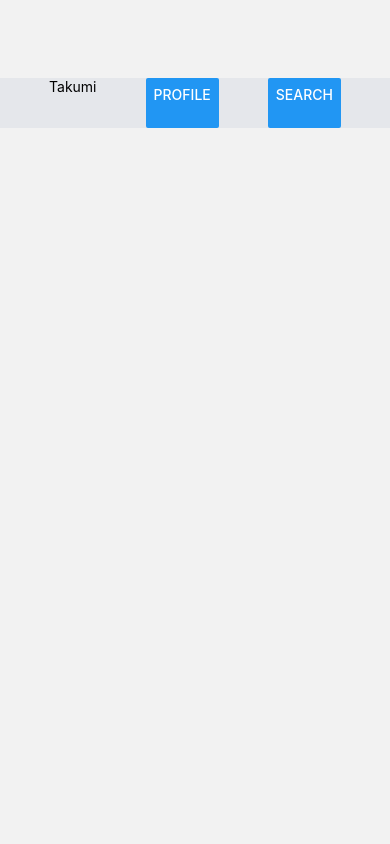
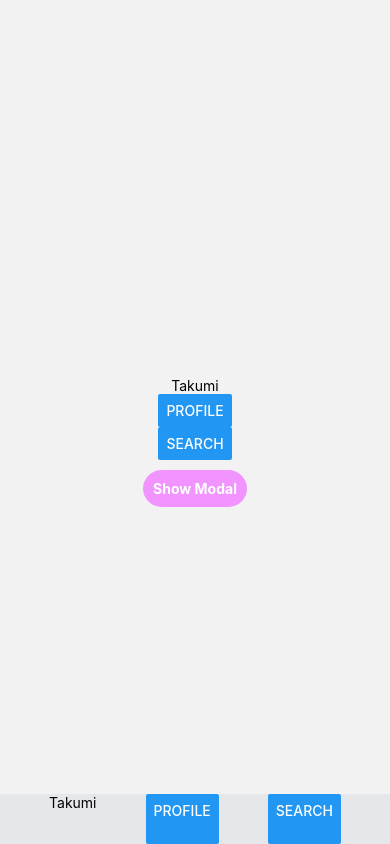
Before and after one commit to naveenterance/react-native-movies, a React Native app: screen /Home in a window 390 px wide. Built offline with nearby package versions, Linux system fonts and the light colour scheme; what expo-notifications would draw is missing.

Commit message:
drawe working

```diff
--- a/components/Back.tsx
+++ b/components/Back.tsx
@@ -3,11 +3,11 @@ import { Platform, BackHandler } from "react-native";
 import Toast from "react-native-simple-toast";
 
 let currentCount = 0;
-export const useDoubleBackPressExit = (exitHandler: () => void) => {
+export const useDoubleBackPressExit = () => {
   if (Platform.OS === "ios") return;
   const subscription = BackHandler.addEventListener("hardwareBackPress", () => {
     if (currentCount === 1) {
-      exitHandler();
+      BackHandler.exitApp();
       subscription.remove();
       return true;
     }
--- a/package.json
+++ b/package.json
@@ -15,6 +15,7 @@
     "@expo/vector-icons": "^14.0.0",
     "@react-native-async-storage/async-storage": "^1.23.1",
     "@react-native-community/slider": "^4.5.0",
+    "@react-navigation/drawer": "^6.6.15",
     "@react-navigation/native": "^6.1.17",
     "@react-navigation/stack": "^6.3.29",
     "@types/jwt-decode": "^3.1.0",
--- a/screens/Home.js
+++ b/screens/Home.js
@@ -1,14 +1,47 @@
-import React, { useState, useRef, useEffect } from "react";
-import { View, Pressable, Animated, Text, Button } from "react-native";
-import Search from "./Search";
-import Profile from "./Profile";
-
-import { AntDesign, Feather, FontAwesome } from "@expo/vector-icons";
-import { NavigationContainer, useIsFocused } from "@react-navigation/native";
+import React, { useState } from "react";
+import { Text, View, Button, StyleSheet, Pressable } from "react-native";
+import Modal from "react-native-modal";
+import { useDoubleBackPressExit } from "../components/Back";
 
 const HomeScreen = ({ navigation }) => {
+  const [modalVisible, setModalVisible] = useState(false);
+  useDoubleBackPressExit();
+
   return (
     <View style={{ flex: 1, marginTop: "20%" }}>
+      <View style={styles.centeredView}>
+        <Modal
+          isVisible={modalVisible}
+          animationIn="slideInLeft"
+          animationOut="slideOutLeft"
+          backdropColor="black"
+          onBackdropPress={() => setModalVisible(false)}
+          style={styles.modal}
+        >
+          <View style={styles.modalContent}>
+            <Text>Hello World</Text>
+            <Pressable
+              style={[styles.button, styles.buttonClose]}
+              onPress={() => setModalVisible(false)}
+            >
+              <Text style={styles.textStyle}>Close Modal</Text>
+            </Pressable>
+          </View>
+        </Modal>
+        <Text>Takumi</Text>
+        <Button
+          title="Profile"
+          onPress={() => navigation.navigate("Profile")}
+        />
+        <Button title="Search" onPress={() => navigation.navigate("Search")} />
+
+        <Pressable
+          style={[styles.button, styles.buttonOpen]}
+          onPress={() => setModalVisible(true)}
+        >
+          <Text style={styles.textStyle}>Show Modal</Text>
+        </Pressable>
+      </View>
       <View
         style={{
           height: 50,
@@ -28,4 +61,41 @@ const HomeScreen = ({ navigation }) => {
   );
 };
 
+const styles = StyleSheet.create({
+  centeredView: {
+    flex: 1,
+    justifyContent: "center",
+    alignItems: "center",
+    marginTop: 22,
+  },
+  modal: {
+    margin: 0,
+  },
+  modalContent: {
+    backgroundColor: "white",
+    padding: 22,
+    justifyContent: "center",
+    alignItems: "center",
+    height: "100%",
+    width: "60%",
+  },
+  button: {
+    borderRadius: 20,
+    padding: 10,
+    elevation: 2,
+    marginVertical: 10,
+  },
+  buttonOpen: {
+    backgroundColor: "#F194FF",
+  },
+  buttonClose: {
+    backgroundColor: "#2196F3",
+  },
+  textStyle: {
+    color: "white",
+    fontWeight: "bold",
+    textAlign: "center",
+  },
+});
+
 export default HomeScreen;
--- a/screens/Search.js
+++ b/screens/Search.js
@@ -46,10 +46,9 @@ const Search = () => {
           toastVisible = true;
           setTimeout(() => {
             toastVisible = false;
-          }, 2000); // Reset toastVisible after 2 seconds
+          }, 2000);
           return true;
         } else {
-          // If back button pressed again within the toast duration, exit app
           BackHandler.exitApp();
         }
       } else {
```
Also changed, not shown: utils/CurrentId.js (added, +14 -0 lines), components/Drawer.js (added), 1 other file (tests, documents, lock files or other folders).
